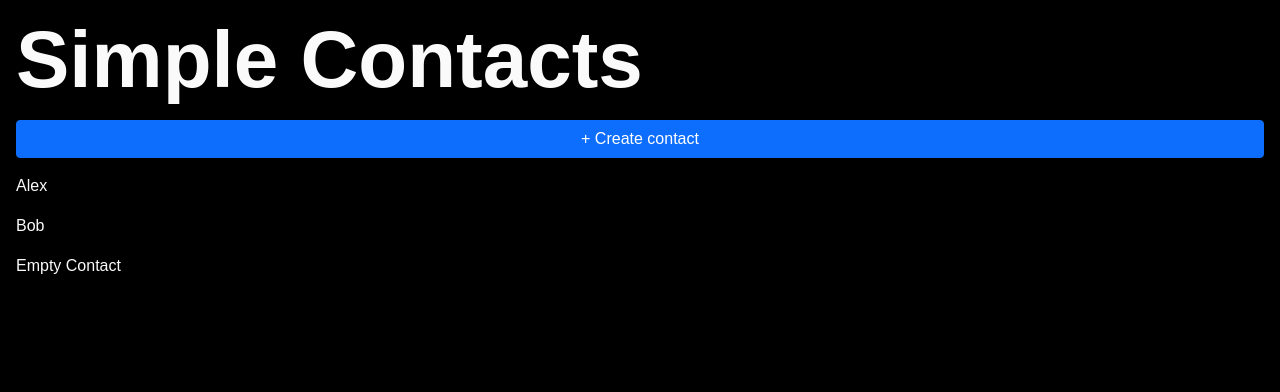
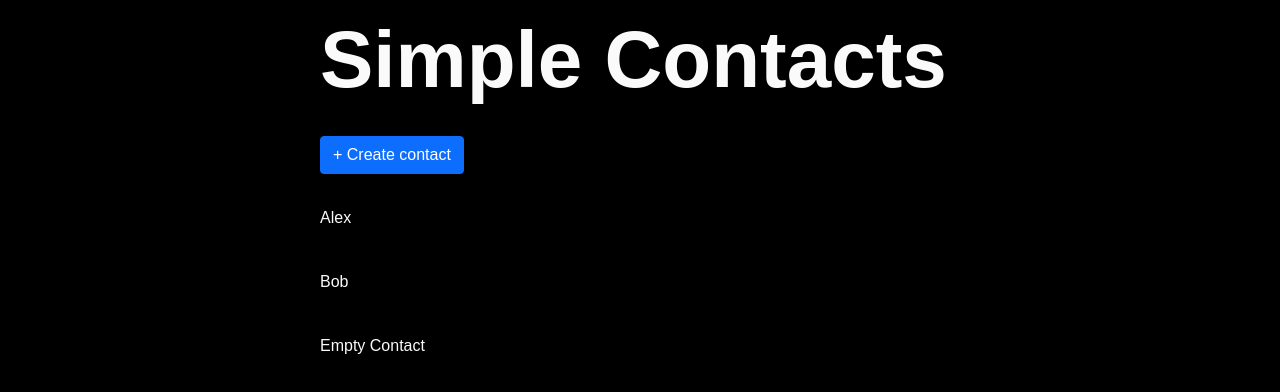
Before and after one commit to shamwela/simple-contacts, a React (Create React App) app: page / in a window 1280 px wide. Shown: the top 392 px of the page. Built offline with nearby package versions, Linux system fonts and the light colour scheme.

Commit message:
Fix home page layout

```diff
--- a/src/App.css
+++ b/src/App.css
@@ -1,12 +1,18 @@
 #app {
   width: 100%;
   min-height: 100vh;
-  padding: 1rem;
+  padding: 1rem 1.5rem;
   display: flex;
   flex-direction: column;
   row-gap: 50%;
 }
 
-#app * {
-  margin: 0 0 1rem 0;
+#app-title {
+  margin-bottom: 2rem;
 }
+
+@media only screen and (min-width: 1024px) {
+  #app {
+    padding: 1rem 25%;
+  }
+}
--- /dev/null
+++ b/src/components/contacts.css
@@ -0,0 +1,9 @@
+#contacts {
+  display: flex;
+  flex-direction: column;
+  gap: 5vh;
+}
+
+.contact {
+  cursor: pointer;
+}
--- a/src/components/contacts.jsx
+++ b/src/components/contacts.jsx
@@ -1,14 +1,11 @@
 import React from 'react';
+import './contacts.css';
 
 const Contacts = ({ contacts, onOpen }) => {
   return (
-    <div>
+    <div id="contacts">
       {contacts.map((contact, index) => (
-        <div
-          key={index}
-          onClick={() => onOpen(contact)}
-          style={{ cursor: 'pointer' }}
-        >
+        <div key={index} onClick={() => onOpen(contact)} class="contact">
           {contact.name}
         </div>
       ))}
--- /dev/null
+++ b/src/components/createContactButton.css
@@ -0,0 +1,13 @@
+#create-contact-button {
+  position: absolute;
+  margin: 0;
+  right: 1.5rem;
+  bottom: 1.5rem;
+}
+
+@media only screen and (min-width: 1024px) {
+  #create-contact-button {
+    position: static;
+    margin-bottom: 2rem;
+  }
+}
--- a/src/components/createContactButton.jsx
+++ b/src/components/createContactButton.jsx
@@ -1,9 +1,14 @@
 import React, { Component } from 'react';
+import './createContactButton.css';
 
 class CreateContactButton extends Component {
   render() {
     return (
-      <button className="btn btn-primary" onClick={this.props.onCreateContact}>
+      <button
+        id="create-contact-button"
+        className="btn btn-primary"
+        onClick={this.props.onCreateContact}
+      >
         + Create contact
       </button>
     );
--- a/src/index.css
+++ b/src/index.css
@@ -79,6 +79,10 @@ a:focus {
   text-decoration: underline;
 }
 
+button {
+  max-width: max-content;
+}
+
 .popup {
   background: var(--dominant-color);
   width: 100%;
```
